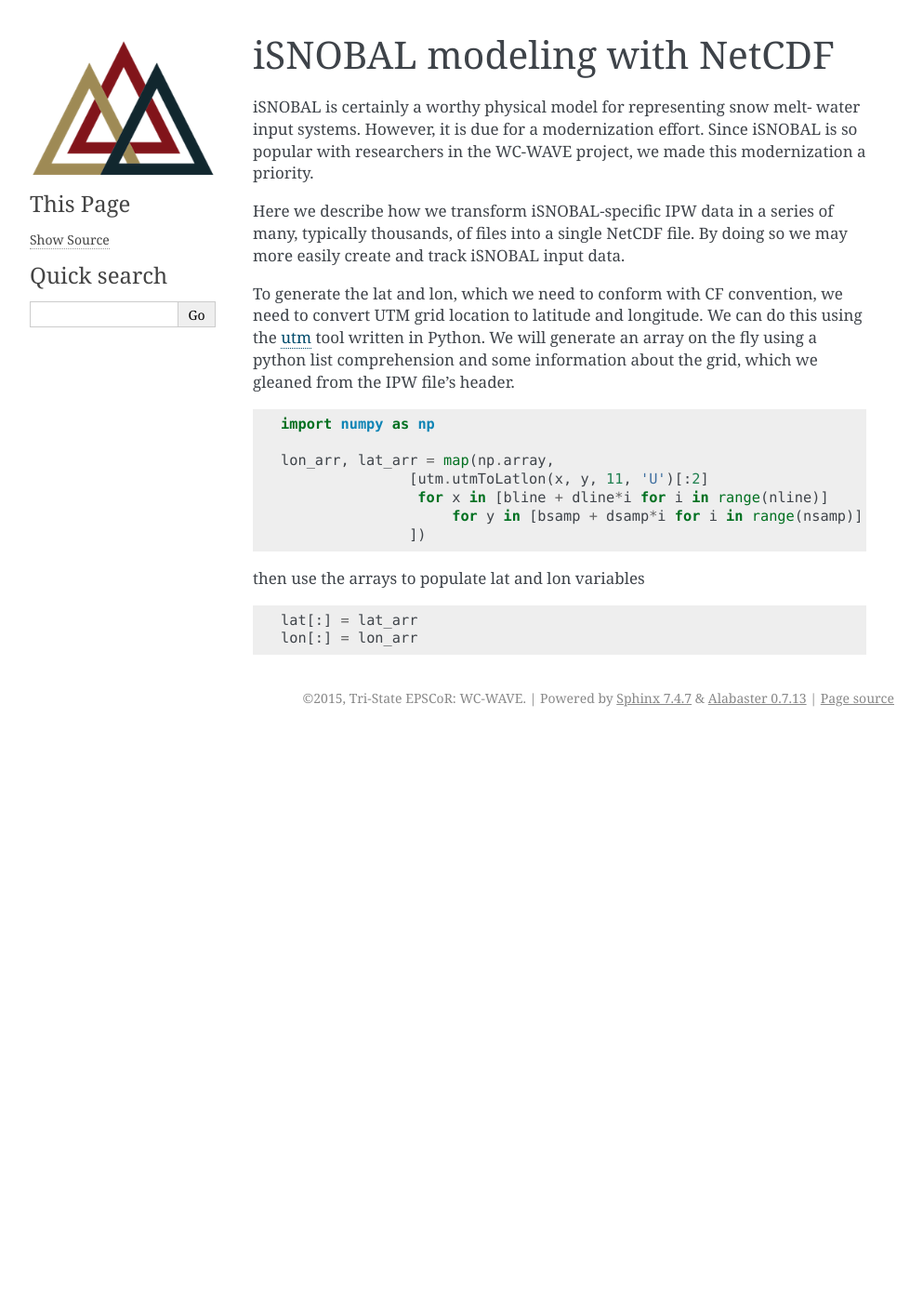
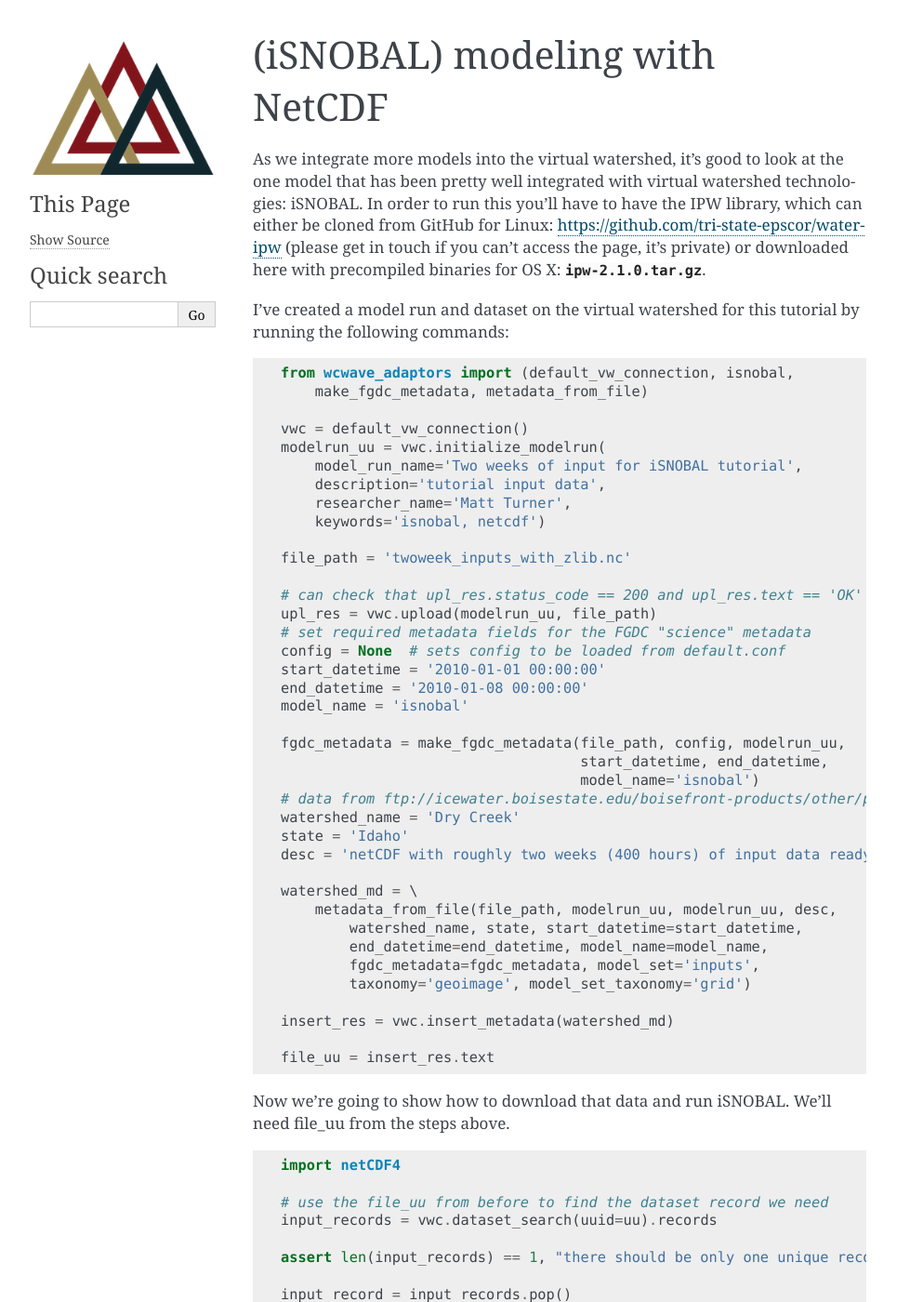
Before and after one commit to VirtualWatershed/virtualwatershed.github.io, a Sphinx documentation site: the page built from source/isnobal_netcdf.rst, in a window 1280 px wide and 1400 px high. Shown: the whole window at 93% size, without its empty margins (148-1141 px from the left). Built offline with Sphinx 7.4.7, drawn with Linux system fonts in a browser that asks for light colours; some of the changed text lies outside the part shown.

Commit message:
added isnobal/netcdf documentation

```diff
--- a/source/isnobal_netcdf.rst
+++ b/source/isnobal_netcdf.rst
@@ -1,36 +1,103 @@
-iSNOBAL modeling with NetCDF
+(iSNOBAL) modeling with NetCDF
 ============================
 
-iSNOBAL is certainly a worthy physical model for representing snow melt-
-water input systems. However, it is due for a modernization effort. Since
-iSNOBAL is so popular with researchers in the WC-WAVE project, we made this
-modernization a priority.
+As we integrate more models into the virtual watershed, it's good to look at the
+one model that has been pretty well integrated with virtual watershed
+technologies: iSNOBAL. In order to run this you'll have to have the
+IPW library, which can either be cloned from GitHub for Linux:
+https://github.com/tri-state-epscor/water-ipw (please get in touch if you can't
+access the page, it's private) or downloaded here with precompiled binaries for
+OS X: :download:`ipw-2.1.0.tar.gz <downloads/ipw-2.1.0.tar.gz>`.
 
-Here we describe how we transform iSNOBAL-specific IPW data in a series of many,
-typically thousands, of files into a single NetCDF file. By doing so we may more
-easily create and track iSNOBAL input data.
-
-To generate the lat and lon, which we need to conform with CF convention,
-we need to convert UTM grid location to latitude and longitude. We can do this
-using the `utm <https://pypi.python.org/pypi/utm>`_ tool written in Python.
-We will generate an array on the
-fly using a python list comprehension and some information about the grid, which
-we gleaned from the IPW file's header.
+I've created a model run and dataset on the virtual watershed for this tutorial
+by running the following commands:
 
 .. code-block:: python
 
-    import numpy as np
+    from wcwave_adaptors import (default_vw_connection, isnobal,
+        make_fgdc_metadata, metadata_from_file)
 
-    lon_arr, lat_arr = map(np.array,
-                   [utm.utmToLatlon(x, y, 11, 'U')[:2]
-                    for x in [bline + dline*i for i in range(nline)]
-                        for y in [bsamp + dsamp*i for i in range(nsamp)]
-                   ])
+    vwc = default_vw_connection()
+    modelrun_uu = vwc.initialize_modelrun(
+        model_run_name='Two weeks of input for iSNOBAL tutorial',
+        description='tutorial input data',
+        researcher_name='Matt Turner',
+        keywords='isnobal, netcdf')
+
+    file_path = 'twoweek_inputs_with_zlib.nc'
+
+    # can check that upl_res.status_code == 200 and upl_res.text == 'OK'
+    upl_res = vwc.upload(modelrun_uu, file_path)
+    # set required metadata fields for the FGDC "science" metadata
+    config = None  # sets config to be loaded from default.conf
+    start_datetime = '2010-01-01 00:00:00'
+    end_datetime = '2010-01-08 00:00:00'
+    model_name = 'isnobal'
+
+    fgdc_metadata = make_fgdc_metadata(file_path, config, modelrun_uu,
+                                       start_datetime, end_datetime,
+                                       model_name='isnobal')
+    # data from ftp://icewater.boisestate.edu/boisefront-products/other/projects/Kormos_iSNOBAL/
+    watershed_name = 'Dry Creek'
+    state = 'Idaho'
+    desc = 'netCDF with roughly two weeks (400 hours) of input data ready for an isnobal run'
+
+    watershed_md = \
+        metadata_from_file(file_path, modelrun_uu, modelrun_uu, desc,
+            watershed_name, state, start_datetime=start_datetime,
+            end_datetime=end_datetime, model_name=model_name,
+            fgdc_metadata=fgdc_metadata, model_set='inputs',
+            taxonomy='geoimage', model_set_taxonomy='grid')
+
+    insert_res = vwc.insert_metadata(watershed_md)
+
+    file_uu = insert_res.text
 
 
-then use the arrays to populate lat and lon variables
+Now we're going to show how to download that data and run iSNOBAL. We'll need
+file_uu from the steps above.
 
 .. code-block:: python
 
-    lat[:] = lat_arr
-    lon[:] = lon_arr
+    import netCDF4
+
+    # use the file_uu from before to find the dataset record we need
+    input_records = vwc.dataset_search(uuid=uu).records
+
+    assert len(input_records) == 1, "there should be only one unique record"
+
+    input_record = input_records.pop()
+
+    dl_url = input_record['downloads'][0]['nc']
+
+    input_path = 'two-weeks-input.nc'
+    vwc.download(dl_url, input_path)
+
+    input_nc = netCDF4.Dataset(input_path)
+
+    output_path = 'two-weeks-output.nc'
+    # capture netcdf Dataset output for other processing
+    nc_out = isnobal(input_nc, output_path)  # saves output nc to output_path
+    nc_out.close()  # if no processing to be done, close the file
+
+    # now upload the output to the modelrun_uu from before
+    vwc.upload(modelrun_uu, output_path)
+
+    # need to build the metadata again for the outputs
+    # use a lot of the same values from before
+    fgdc_md = make_fgdc_metadata(output_path, config, modelrun_uu,
+        start_datetime, end_datetime, model_name='isnobal')
+
+    desc = 'outputs from two weeks of Dry Creek data isnobal run'
+    watershed_md = \
+        metadata_from_file(output_path, modelrun_uu, modelrun_uu, desc,
+            watershed_name, state, start_datetime=start_datetime,
+            end_datetime=end_datetime, model_name=model_name,
+            fgdc_metadata=fgdc_metadata, model_set='outputs',
+            taxonomy='geoimage', model_set_taxonomy='grid')
+
+    insert_res = vwc.insert_metadata(watershed_md)
+
+
+And in that way we can run iSNOBAL using data from the Virtual Watershed and
+push our outputs back to the Virtual Watershed.
```
Also changed, not shown: source/index.rst (+5 -4 lines).
